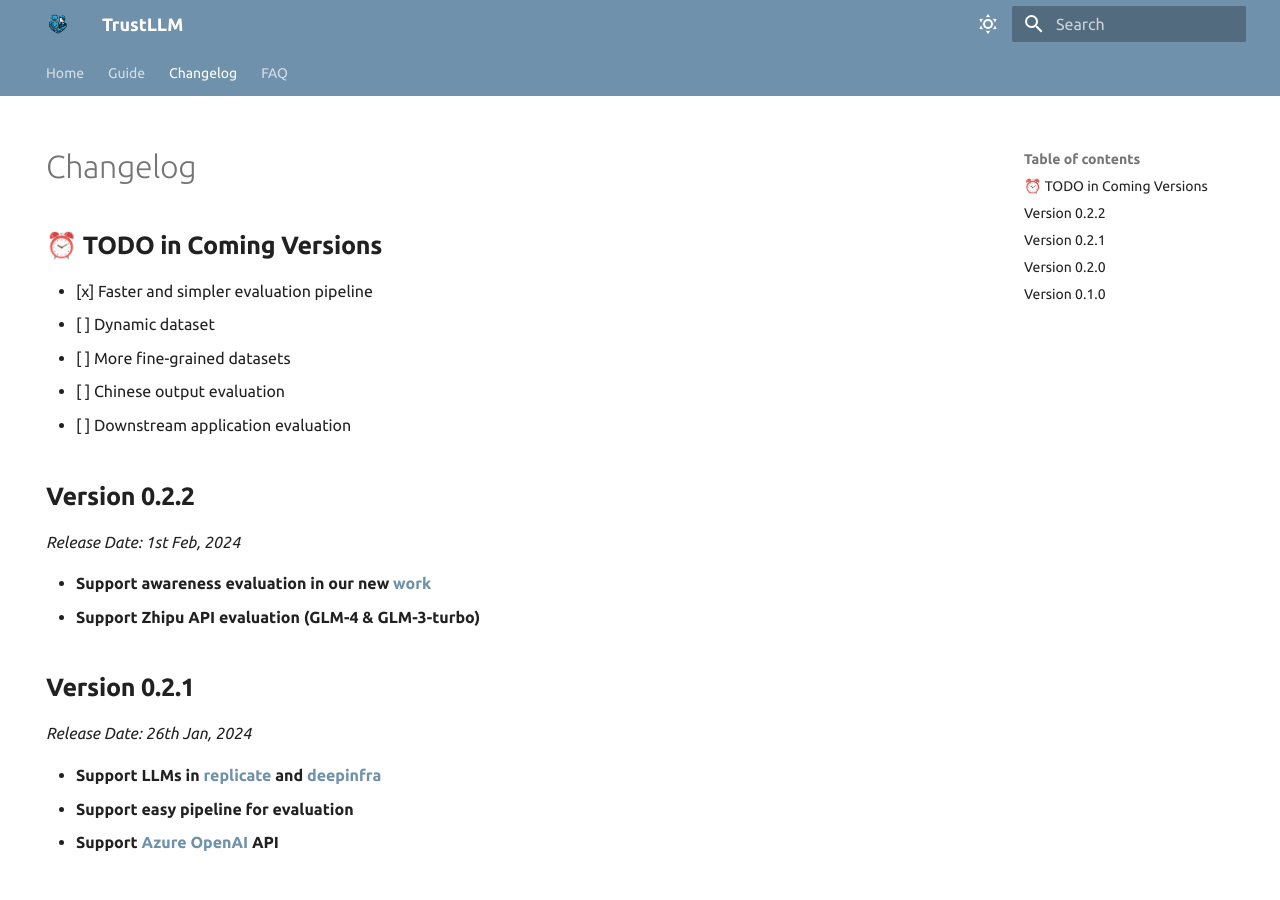
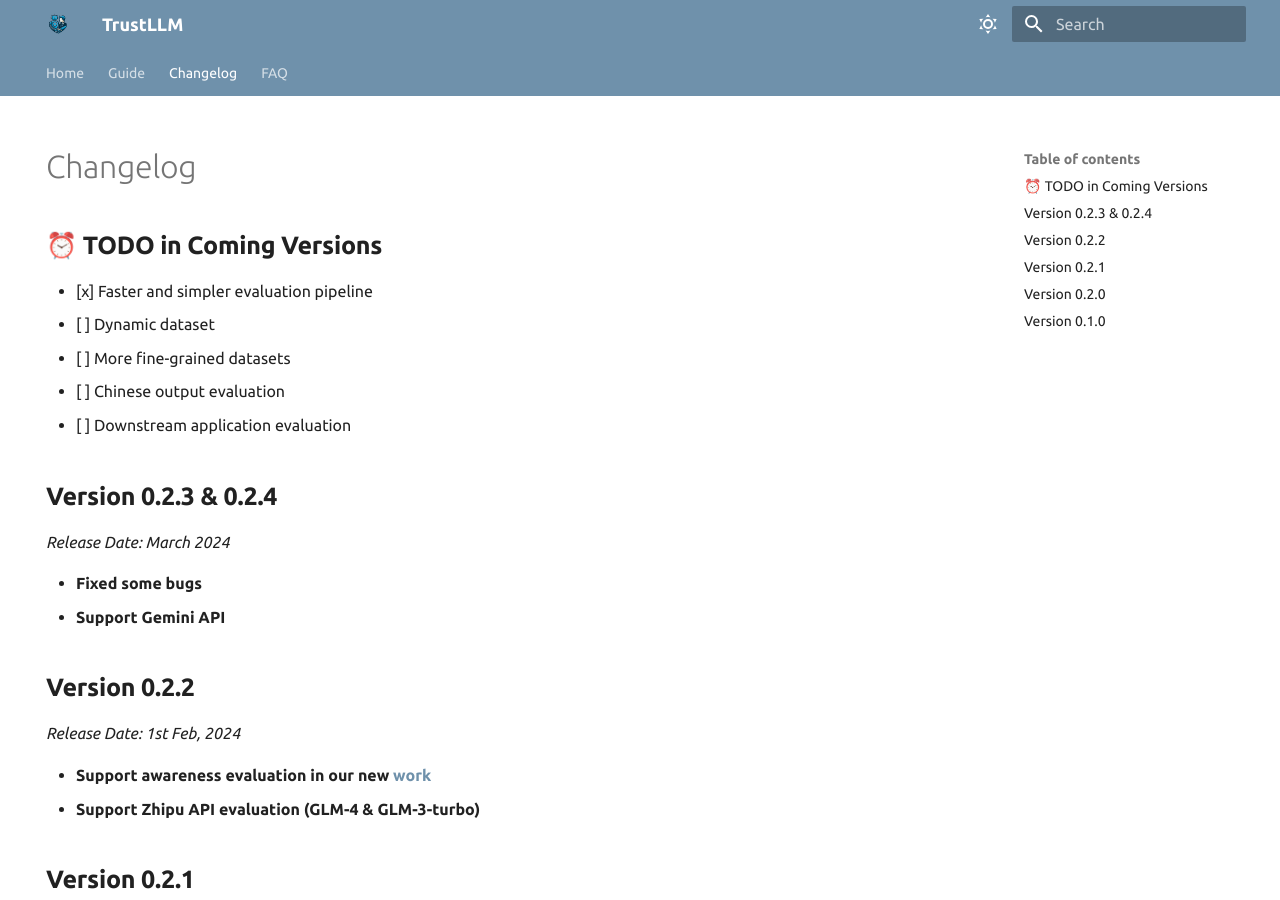
Before and after one commit to HowieHwong/TrustLLM, an MkDocs documentation site: the page built from docs/changelog.md, in a window 1280 px wide and 900 px high. Built offline with MkDocs 1.6.1 and Material for MkDocs 9.7.7, drawn with Linux system fonts in a browser that asks for light colours.

Commit message:
update version & docs

```diff
--- a/docs/changelog.md
+++ b/docs/changelog.md
@@ -12,11 +12,18 @@ hide:
 - [ ] Downstream application evaluation
 
 
+## **Version 0.2.3 & 0.2.4**
+
+*Release Date: March 2024*
+
+- **Fixed some bugs**
+- **Support Gemini API**
+
 ## **Version 0.2.2**
 
 *Release Date: 1st Feb, 2024*
 
-- **Support awareness evaluation in our new [work]()**
+- **Support awareness evaluation in our new [work](https://arxiv.org/abs/2401.17882)**
 - **Support Zhipu API evaluation (GLM-4 & GLM-3-turbo)**
 
 
```
Also changed, not shown: docs/index.md (+4 -3 lines).
